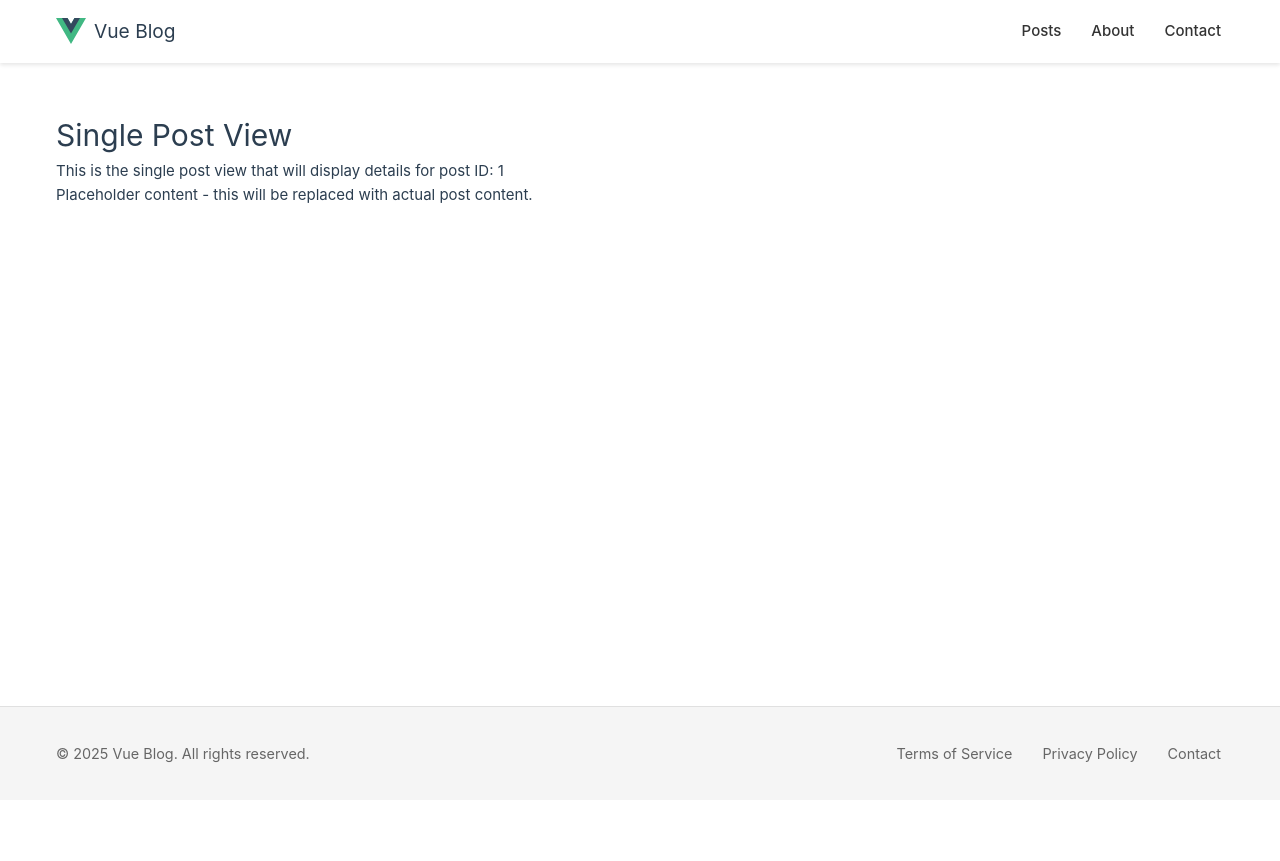
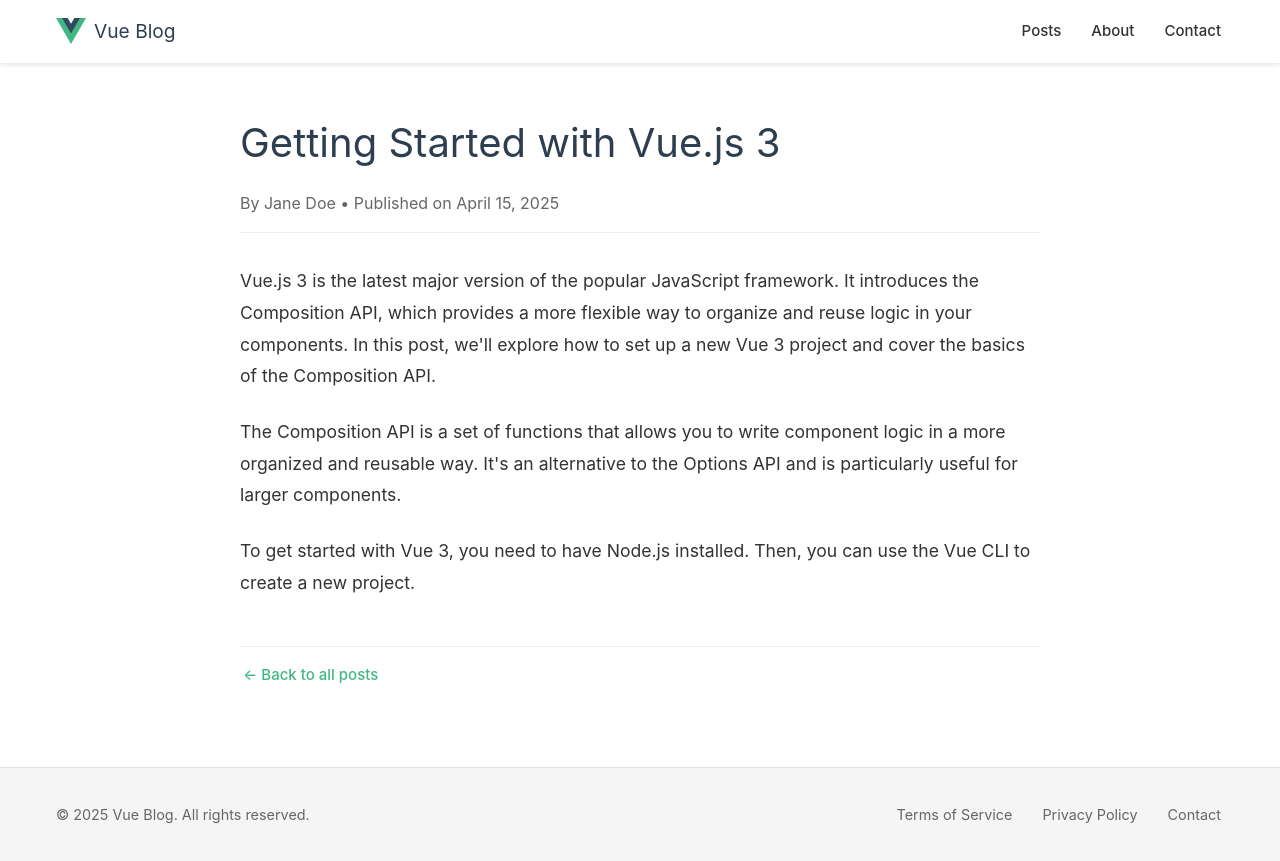
Before and after one commit to BrianMwengi/vue-blog, a Vue app: page /post/1 in a window 1280 px wide. Before the commit the page ends 800 px from the top, so only its background shows below. Built offline with nearby package versions, Linux system fonts and the light colour scheme; the HTML template or start-up script is replaced by a standard one.

Commit message:
feat: Display single post details based on route param

```diff
--- a/src/views/SinglePostView.vue
+++ b/src/views/SinglePostView.vue
@@ -1,19 +1,123 @@
 <template>
   <div class="single-post">
-    <h1>Single Post View</h1>
-    <p>This is the single post view that will display details for post ID: {{ $route.params.id }}</p>
-    <p>Placeholder content - this will be replaced with actual post content.</p>
+    <div v-if="post" class="post-content">
+      <h1 class="post-title">{{ post.title }}</h1>
+      <div class="post-meta">
+        <p>By {{ post.author }} • Published on {{ post.date }}</p>
+      </div>
+      <div class="content">
+        <p v-for="(paragraph, index) in contentParagraphs" :key="index">
+          {{ paragraph }}
+        </p>
+      </div>
+      <div class="back-link">
+        <RouterLink to="/">← Back to all posts</RouterLink>
+      </div>
+    </div>
+    <div v-else class="not-found">
+      <h2>Post Not Found</h2>
+      <p>Sorry, the post you're looking for doesn't exist or has been removed.</p>
+      <RouterLink to="/" class="back-home">Back to Posts</RouterLink>
+    </div>
   </div>
 </template>
 
 <script setup lang="ts">
-import { useRoute } from 'vue-router'
+import { useRoute, RouterLink } from 'vue-router'
+import { computed } from 'vue'
+import { posts, type Post } from '@/data/mockPosts'
 
 const route = useRoute()
+const postId = parseInt(route.params.id as string, 10)
+
+// Find the post with the matching ID
+const post = computed<Post | undefined>(() => {
+  return posts.find(p => p.id === postId)
+})
+
+// Split post content into paragraphs for better display
+const contentParagraphs = computed(() => {
+  if (!post.value) return []
+  return post.value.content.split('\n\n')
+})
 </script>
 
 <style scoped>
 .single-post {
   padding: 1rem 0;
+  max-width: 800px;
+  margin: 0 auto;
+}
+
+.post-title {
+  font-size: 2.5rem;
+  margin-bottom: 1rem;
+  color: #2c3e50;
+}
+
+.post-meta {
+  font-size: 1rem;
+  color: #666;
+  margin-bottom: 2rem;
+  padding-bottom: 1rem;
+  border-bottom: 1px solid #eee;
+}
+
+.content {
+  line-height: 1.8;
+  font-size: 1.1rem;
+  color: #333;
+}
+
+.content p {
+  margin-bottom: 1.5rem;
+}
+
+.back-link {
+  margin-top: 3rem;
+  padding-top: 1rem;
+  border-top: 1px solid #eee;
+}
+
+.back-link a {
+  color: #41b883;
+  text-decoration: none;
+  font-weight: 500;
+  transition: color 0.2s ease;
+}
+
+.back-link a:hover {
+  color: #34495e;
+}
+
+.not-found {
+  text-align: center;
+  padding: 3rem 1rem;
+}
+
+.not-found h2 {
+  font-size: 2rem;
+  color: #34495e;
+  margin-bottom: 1rem;
+}
+
+.not-found p {
+  color: #666;
+  margin-bottom: 2rem;
+}
+
+.back-home {
+  display: inline-block;
+  background-color: #41b883;
+  color: white;
+  padding: 0.75rem 1.5rem;
+  border-radius: 4px;
+  text-decoration: none;
+  font-weight: 500;
+  transition: background-color 0.2s ease;
+}
+
+.back-home:hover {
+  background-color: #34495e;
 }
 </style>
```
